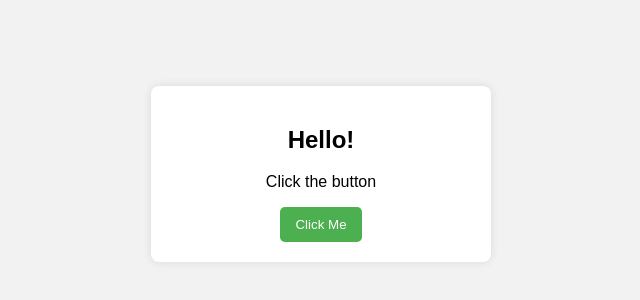
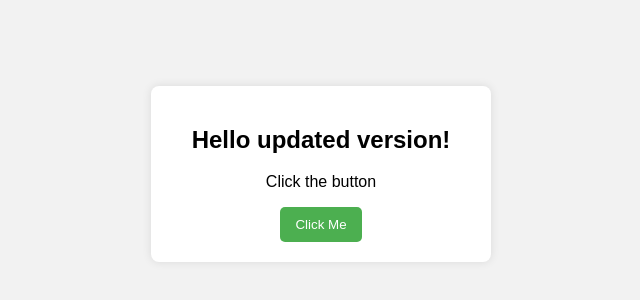
Before and after one commit to abdlsmd/terraform-html-cicd, a plain HTML site: page index.html in a window 1280 px wide. Shown: the part 234-534 px from the top of the page, without its empty margins (319-959 px from the left). Drawn offline with Linux system fonts and the light colour scheme.

Commit message:
Updated website

```diff
--- a/index.html
+++ b/index.html
@@ -41,7 +41,7 @@
 <body>
 
     <div class="box">
-        <h2>Hello!</h2>
+        <h2>Hello updated version!</h2>
         <p id="text">Click the button</p>
         <button onclick="changeText()">Click Me</button>
     </div>
```
